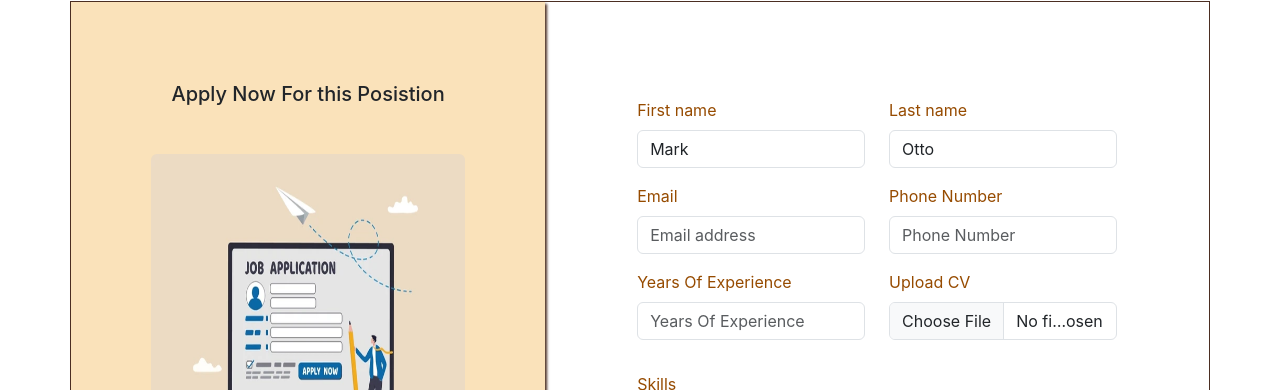
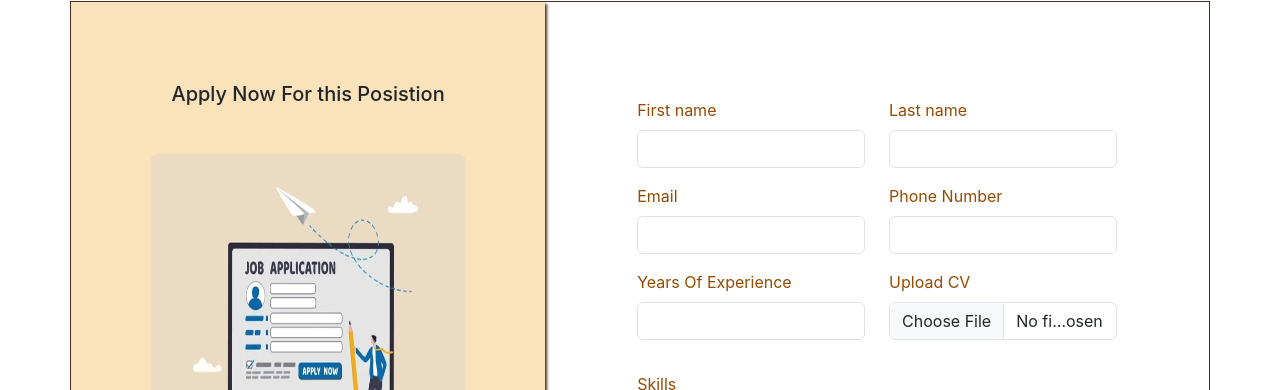
Before and after one commit to daniaaltarifi/jordan_garden_frontend, a React (Vite) app: page /1/jobdescription/1 in a window 1280 px wide. Shown: the part 791-1181 px from the top of the page. Built offline with nearby package versions, Linux system fonts and the light colour scheme; no server answers.

Commit message:
update forms

```diff
--- a/src/Component/Footer.jsx
+++ b/src/Component/Footer.jsx
@@ -98,7 +98,7 @@ function Footer() {
               <div className="col_contact_footer">
               {content.map((cont) => (
                   <>
-                  <Link to={`${lang}/${cont.link}`} style={{textDecoration:"none"}}>
+                  <Link to={`${lang}/${cont.link}`} className="footer_link">
                     <div>
                       <img
                         src={arrow}
--- a/src/Pages/Contact.jsx
+++ b/src/Pages/Contact.jsx
@@ -108,7 +108,6 @@ function Contact() {
                     <Form.Control
                       required
                       type="text"
-                      placeholder="First name"
                       name="first_name"
                       value={formData.first_name}
                       onChange={handleChange}
@@ -122,7 +121,6 @@ function Contact() {
                       required
                       type="text"
                       name="last_name"
-                      placeholder="Last name"
                       value={formData.last_name}
                       onChange={handleChange}
                     />
@@ -135,7 +133,6 @@ function Contact() {
                       required
                       type="email"
                       name="email_address"
-                      placeholder="Email address"
                       value={formData.email_address}
                       onChange={handleChange}
                     />
@@ -148,7 +145,6 @@ function Contact() {
                       required
                       type="number"
                       name="phone_number"
-                      placeholder="Phone Number"
                       value={formData.phone_number}
                       onChange={handleChange}
                     />
@@ -161,7 +157,6 @@ function Contact() {
                       required
                       type="text"
                       name="physical_address"
-                      placeholder="Physical Address"
                       value={formData.physical_address}
                       onChange={handleChange}
                     />
--- a/src/Pages/JobDescription.jsx
+++ b/src/Pages/JobDescription.jsx
@@ -146,8 +146,6 @@ function JobDescription() {
                     <Form.Control
                       required
                       type="text"
-                      placeholder="First name"
-                      defaultValue="Mark"
                     />
                     <Form.Control.Feedback>Looks good!</Form.Control.Feedback>
                   </Form.Group>
@@ -162,8 +160,6 @@ function JobDescription() {
                     <Form.Control
                       required
                       type="text"
-                      placeholder="Last name"
-                      defaultValue="Otto"
                     />
                     <Form.Control.Feedback>Looks good!</Form.Control.Feedback>
                   </Form.Group>
@@ -178,7 +174,6 @@ function JobDescription() {
                     <Form.Control
                       required
                       type="email"
-                      placeholder="Email address"
                     />
                     <Form.Control.Feedback>Looks good!</Form.Control.Feedback>
                   </Form.Group>
@@ -193,7 +188,6 @@ function JobDescription() {
                     <Form.Control
                       required
                       type="number"
-                      placeholder="Phone Number"
                     />
                     <Form.Control.Feedback>Looks good!</Form.Control.Feedback>
                   </Form.Group>
@@ -208,7 +202,6 @@ function JobDescription() {
                     <Form.Control
                       required
                       type="number"
-                      placeholder="Years Of Experience"
                     />
                     <Form.Control.Feedback>Looks good!</Form.Control.Feedback>
                   </Form.Group>
```
